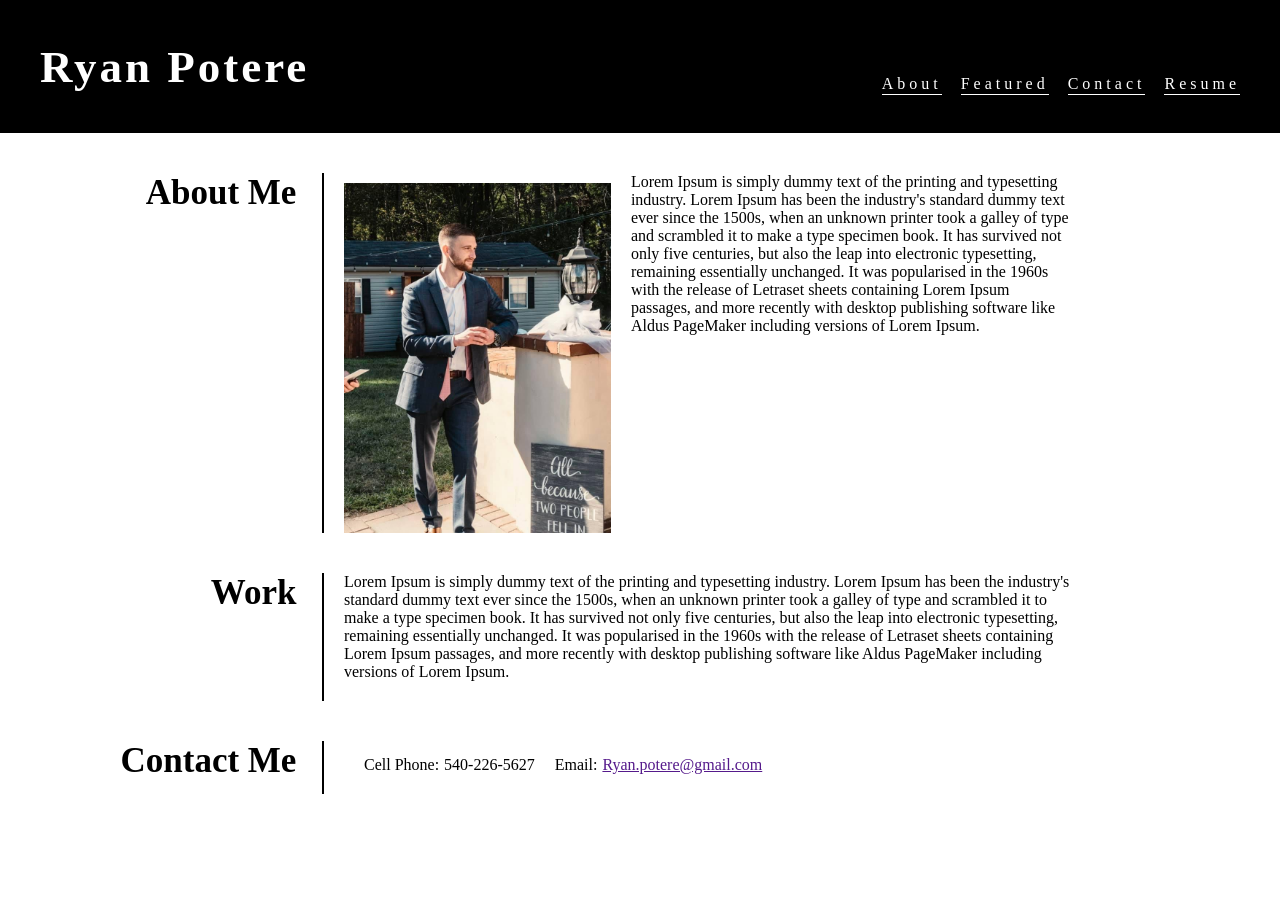
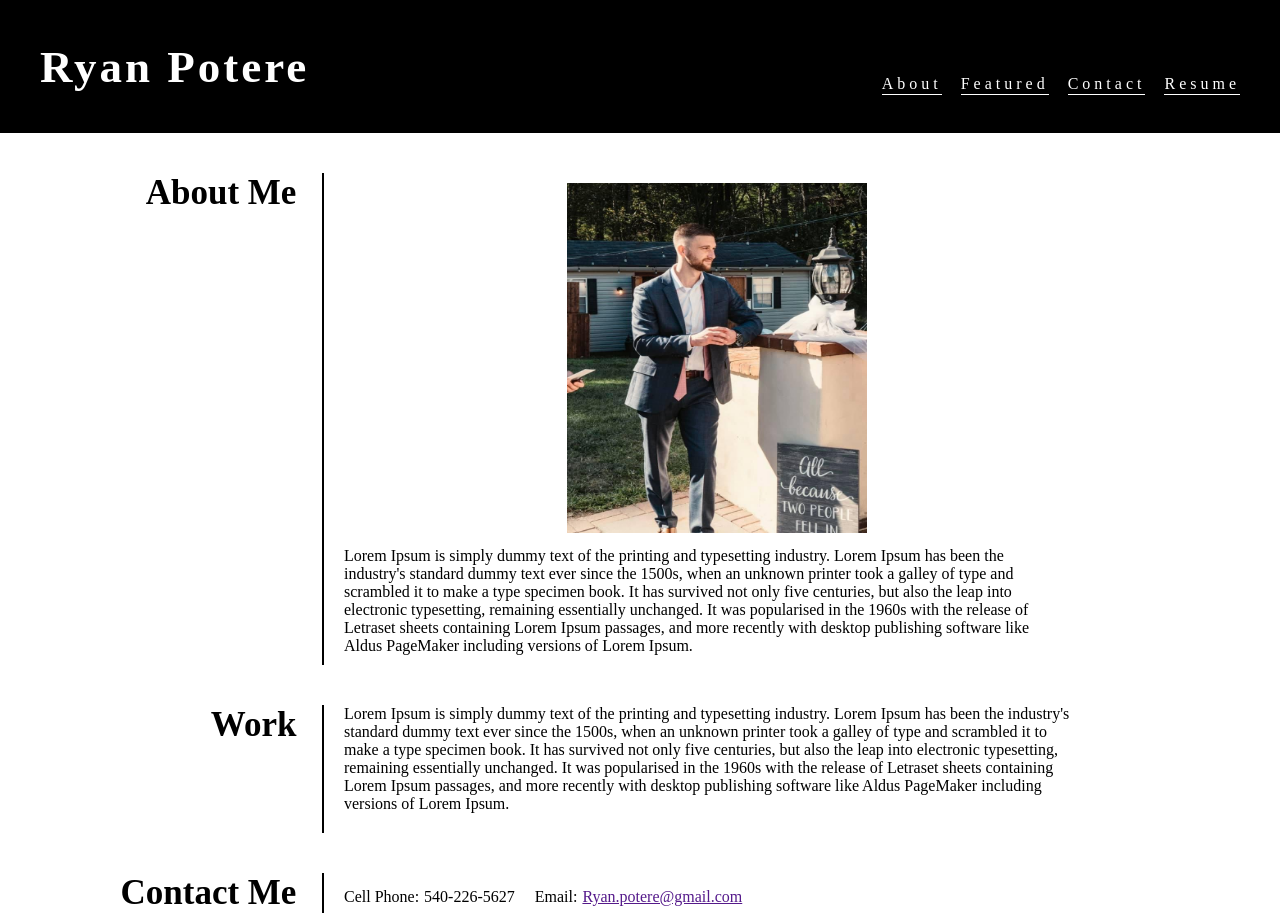
Before and after one commit to rjpotere/Portfolio, a plain HTML site: page index.html in a window 1280 px wide. Before the commit the page ends 800 px from the top, so only its background shows below. Drawn offline with Linux system fonts and the light colour scheme.

Commit message:
updated page layout

```diff
--- a/assets/css/style.css
+++ b/assets/css/style.css
@@ -51,6 +51,26 @@ body {
     text-align: center;
 }
 
+.img-box{
+    text-align: center;
+}
+
+.about-content img {
+    width: 300px;
+    height: 350px;
+    margin-left: 20px;
+    margin-top: 10px;
+}
+
+.about-content {
+    width: 100%;
+    text-align: justify;
+}
+
+.about-content p {
+    padding: 10px 60px 10px 60px;
+}
+
 .about-me, .work, .contact {
     display: flex;
     flex-direction: column;
@@ -68,16 +88,8 @@ body {
 }
 
 .content p, .content ul {
-    padding: 10px 60px 10px 20px;
+    padding: 10px 60px 10px 60px;
 }
-
-.content img{
-    width: 300px;
-    height: 350px;
-    margin-left: 20px;
-    margin-top: 10px;
-}
-
 
 .contact ul {
     text-align: center;
@@ -131,10 +143,14 @@ body {
         margin-left: 2px;
     }
 
-    .about-me {
-        display: flex;
-        flex-wrap: wrap;
-        flex-direction: row;
+    .about-content p {
+        padding: 10px 60px 10px 20px;
+    }
+
+    .about-content {
+        width: 60%;
+        text-align: left;
+        border-left: 2px solid black;
     }
 
     .content {
@@ -147,9 +163,7 @@ body {
         padding: 0 20px 20px 20px;
     }
 
-    .contact li {
-        margin-left: 20px;
-    }
+
 
     .box {
         display: flex;
@@ -161,4 +175,11 @@ body {
         height: 350px;
     }
 
+    .contact li {
+        margin-left: 20px;
+    }
+
+    .contact-content {
+        border-left: 2px solid black;
+    }
 }
--- a/index.html
+++ b/index.html
@@ -31,8 +31,10 @@
         <section class="about-me">
             <div class="box">
                     <h2>About Me</h2>
-                <div class="content">
-                    <img src="assets/images/IMG_2377.JPG">
+                <div class="about-content">
+                    <div class="img-box">
+                        <img src="assets/images/IMG_2377.JPG">
+                    </div>
                     <p>Lorem Ipsum is simply dummy text of the printing and typesetting industry. Lorem Ipsum has been the industry's standard dummy text ever since the 1500s, when an unknown printer took a galley of type and scrambled it to make a type specimen book. It has survived not only five centuries, but also the leap into electronic typesetting, remaining essentially unchanged. It was popularised in the 1960s with the release of Letraset sheets containing Lorem Ipsum passages, and more recently with desktop publishing software like Aldus PageMaker including versions of Lorem Ipsum.</p>
                 </div>
             </div>
@@ -48,7 +50,7 @@
         <section class="contact">
             <div class="box">
                     <h2>Contact Me</h2>
-                <div class="content">
+                <div class="contact-content">
                     <ul>
                         <li>
                             <span class="phone-number">Cell Phone:</span>540-226-5627
```
